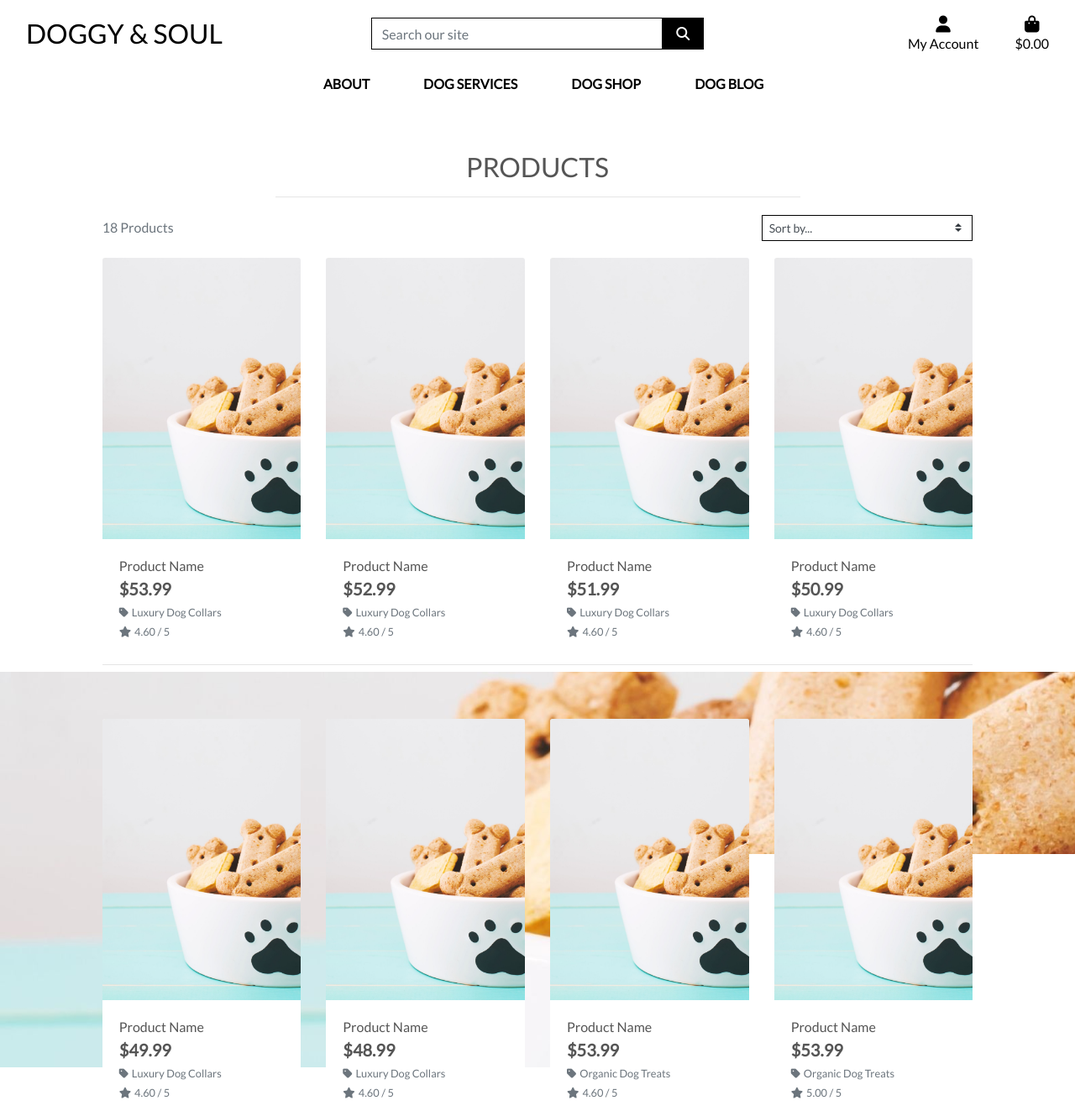
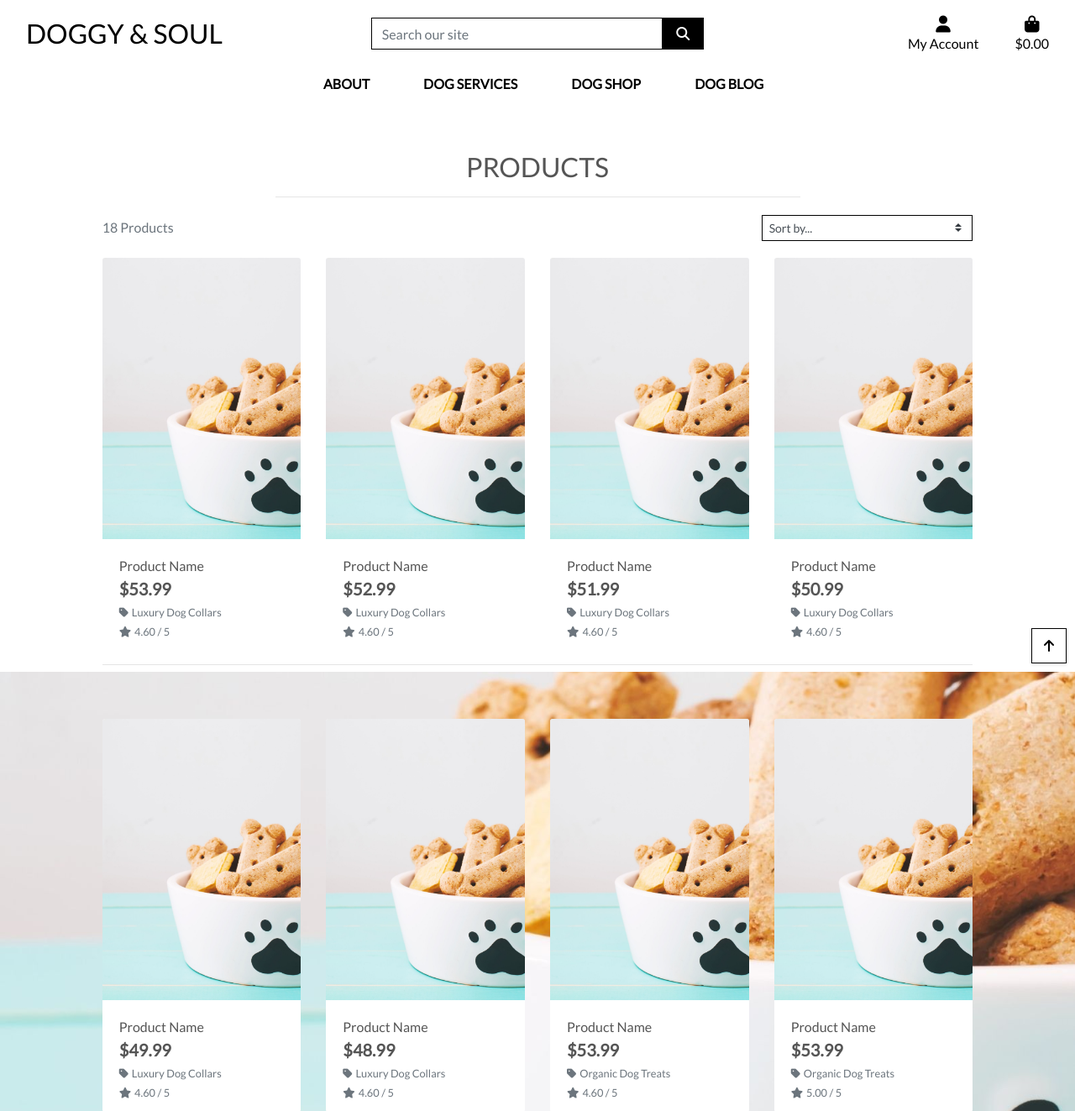
Before and after one commit to scotty-james/Doggy-And-Soul--MS4, a Django app: page /products/ in a window 1280 px wide. Shown: the top 1323 px of the page at 84% size. Run offline with Django 3.2, Linux system fonts and the light colour scheme; data comes from the database, SQL or seed files in the repository; some libraries are stand-ins or nearby versions.

Commit message:
ad JS to support sorting functionality and back to top link

```diff
--- a/products/templates/products/products.html
+++ b/products/templates/products/products.html
@@ -112,4 +112,41 @@
             </div>
         </div>
     </div>
+    <div class="btt-button shadow-sm rounded-0 border border-black">
+        <a class="btt-link d-flex h-100">
+            <i class="fas fa-arrow-up text-black mx-auto my-auto"></i>
+        </a>
+    </div>
 {% endblock %}
+
+{% block postloadjs %}
+    {{ block.super }}
+    <script type="text/javascript">
+		$('.btt-link').click(function(e) {
+			window.scrollTo(0,0)
+		})
+	</script>
+
+    <script type="text/javascript">
+        $('#sort-selector').change(function() {
+            var selector = $(this);
+            var currentUrl = new URL(window.location);
+
+            var selectedVal = selector.val();
+            if(selectedVal != "reset"){
+                var sort = selectedVal.split("_")[0];
+                var direction = selectedVal.split("_")[1];
+
+                currentUrl.searchParams.set("sort", sort);
+                currentUrl.searchParams.set("direction", direction);
+
+                window.location.replace(currentUrl);
+            } else {
+                currentUrl.searchParams.delete("sort");
+                currentUrl.searchParams.delete("direction");
+
+                window.location.replace(currentUrl);
+            }
+        })
+    </script>
+{% endblock %}
--- a/products/views.py
+++ b/products/views.py
@@ -2,6 +2,7 @@
 from django.contrib import messages
 from django.db.models import Q
 from .models import Product, Category
+from django.db.models.functions import Lower
 
 # Create your views here.
 
--- a/static/css/base.css
+++ b/static/css/base.css
@@ -75,6 +75,18 @@
     color: #fff !important;
 }
 
+.btt-button {
+    height: 42px;
+    width: 42px;
+    position: fixed;
+    bottom: 10px;
+    right: 10px;
+}
+
+.btt-link {
+    cursor: pointer;
+}
+
 /* -------------------------------- Media Queries */
 
 /* Slightly larger container on xl screens */
```
